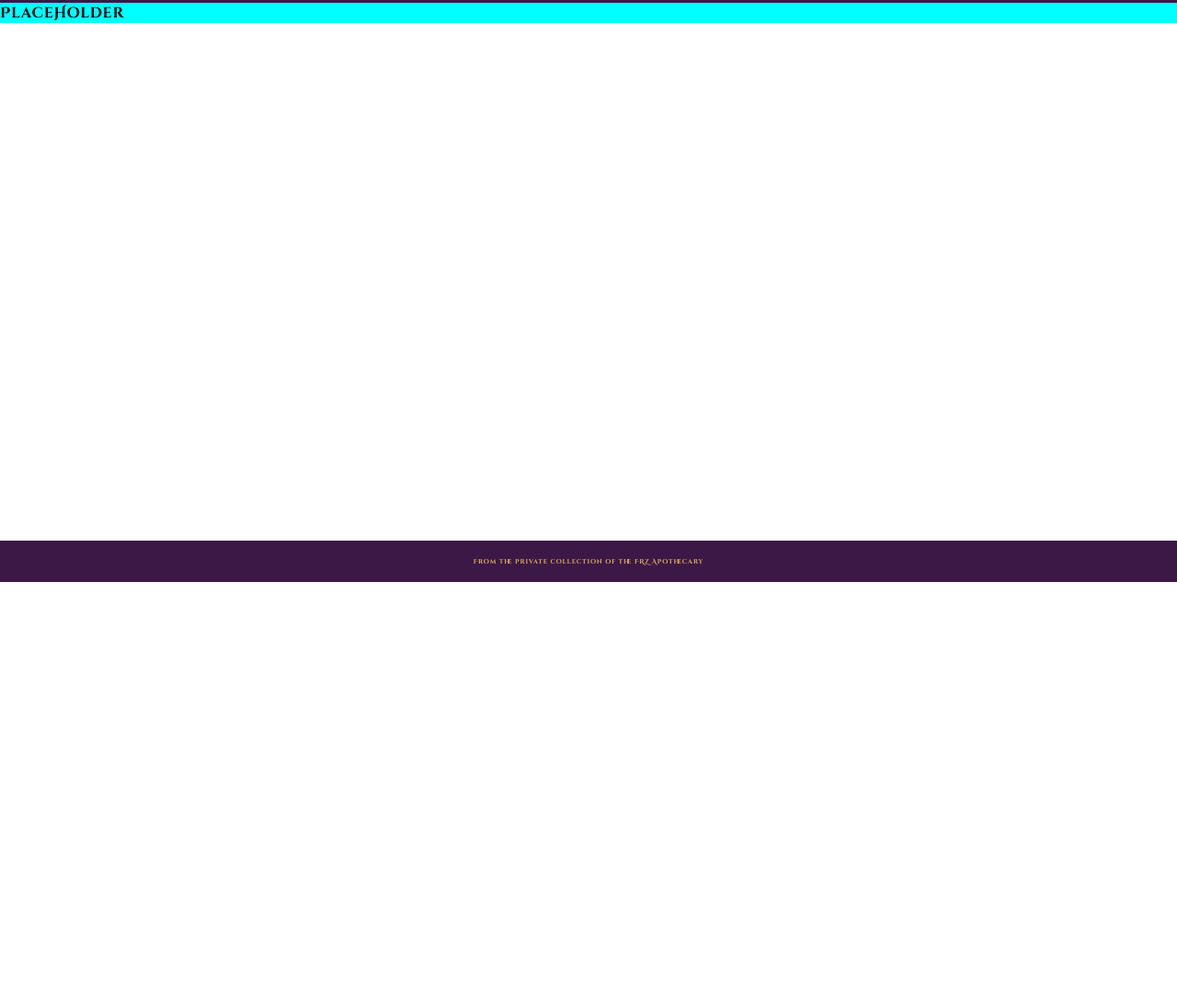
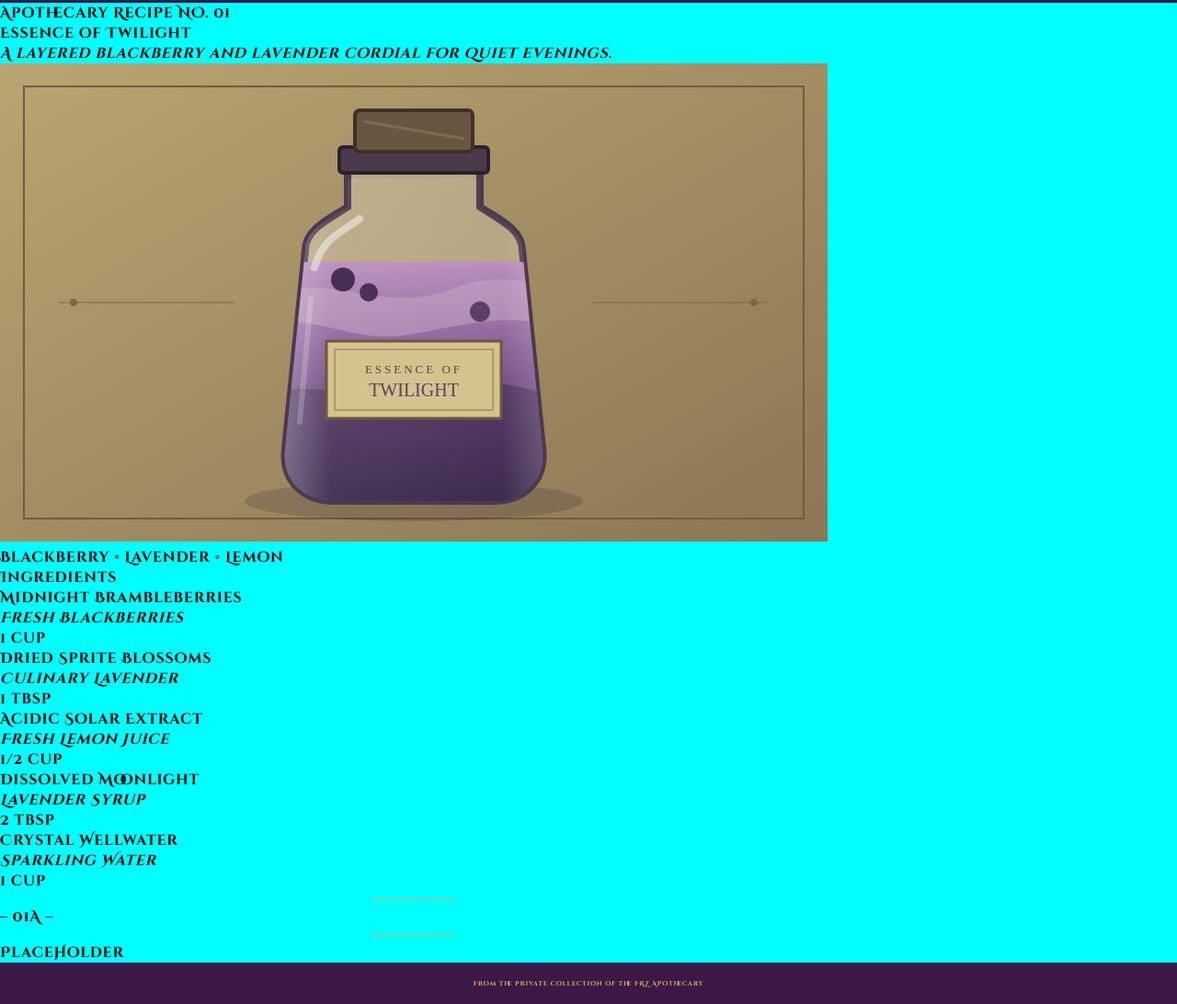
Before and after one commit to MikeBl4ck/Witch-Cauldron-Recipe-Page, a plain HTML site: page index.html in a window 1280 px wide. Shown: the part 167-1259 px from the top of the page at 92% size. Before the commit the page ends 800 px from the top, so only its background shows below. Drawn offline with Linux system fonts and the light colour scheme.

Commit message:
Added Components of Left Card For Potion 1

```diff
--- a/index.html
+++ b/index.html
@@ -19,8 +19,64 @@
 
     <div class="container1">
     <div class="twilight">
+        <div class="left-card">
+            <div class="top-half">
+                <div>Apothecary Recipe NO. 01</div>
+                <div>Essence of Twilight</div>
+                <div><em>A layered blackberry and lavender cordial for quiet evenings.</em></div>
+                <img src="./images/essence-of-twilight.svg" alt="Purple Potion: Essence of Twilight">
+                <div>Blackberry • Lavender • Lemon</div>
+            </div>
+
+            <div class="bottom-half">
+                <div>Ingredients</div>
+                <div id="l-one"></div>
+                <div>Midnight Brambleberries</div>
+                    <div><em>Fresh Blackberries</em></div>
+                    <div>1 cup</div>
+                <div id="l-one"></div>
+                <div>Dried Sprite Blossoms</div>
+                    <div><em>Culinary Lavender</em></div>
+                    <div>1 tbsp</div>
+                <div id="l-one">
+                    <div>Acidic Solar Extract</div>
+                    <div><em>Fresh Lemon Juice</em></div>
+                    <div>1/2 cup</div>
+                </div>
+                <div id="l-one">
+                    <div>Dissolved Moonlight</div>
+                    <div><em>Lavender Syrup</em></div>
+                    <div>2 tbsp</div>
+                </div>
+                <div id="l-one">
+                    <div>Crystal Wellwater</div>
+                    <div><em>Sparkling Water</em></div>
+                    <div>1 cup</div>
+                </div>
+                <div class="bottom-pager1">
+                    <hr>
+                    <div> – 01A – </div>
+                    <hr>
+                </div>
+            </div>
+
+
+        </div>
+
+
+
+        <div class="right-card">
+
+        </div>
+
         <div>PlaceHolder</div>
     </div>
+
+
+
+
+
+
     <div class="nightshade">
 
     </div>
```
